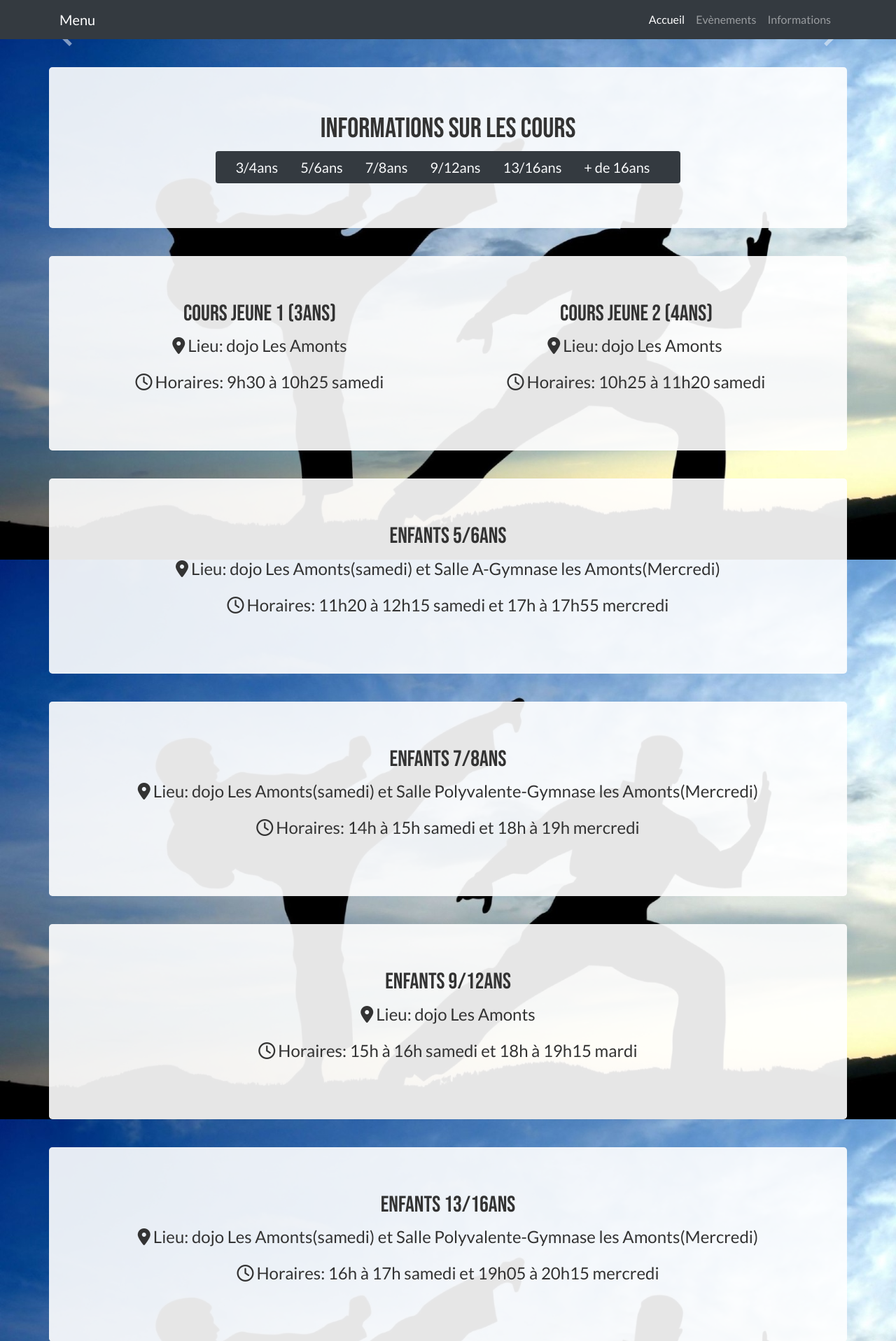
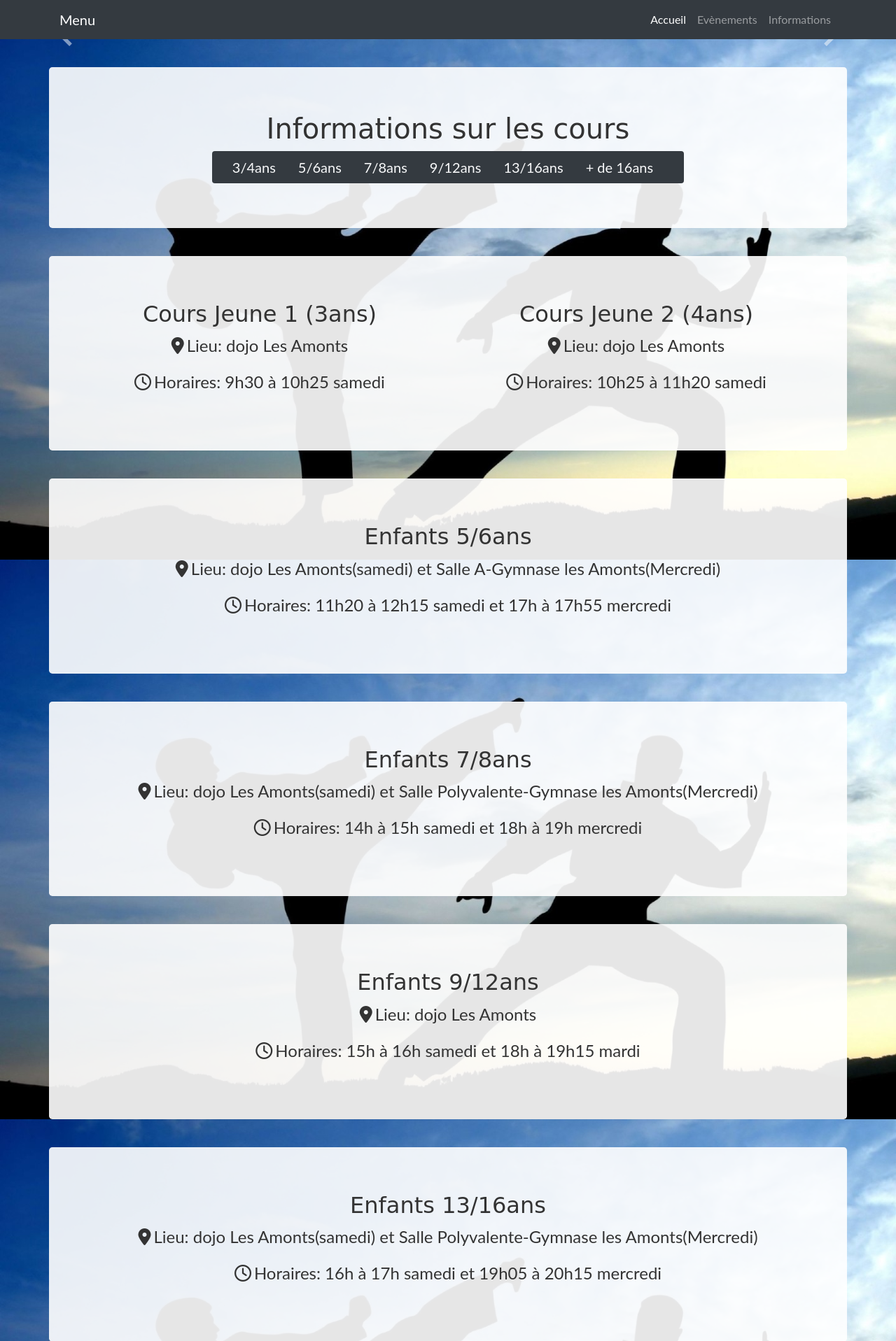
Before and after one commit to SophieMurat/taekwondo, a PHP site: page / in a window 1280 px wide. Shown: the top 1917 px of the page at 70% size. Run offline with PHP 8.4, Linux system fonts and the light colour scheme; data that the repository does not hold is empty; some libraries are stand-ins or nearby versions.

Commit message:
w3c checking

```diff
--- a/public/css/style.css
+++ b/public/css/style.css
@@ -17,6 +17,7 @@ h1,h2{
 }
 p{
     font-size: 1.5rem;
+    overflow-wrap: break-word;
 }
 button #confirm .inactive{
     display: none !important;
--- a/public/css/style.min.css
+++ b/public/css/style.min.css
@@ -1 +1 @@
-*{font-family:Lato,sans-serif}body{background-color:#eef;color:#333;background:url(../img/fond2.jpg) no-repeat center center fixed;-webkit-background-size:cover;-moz-background-size:cover;background-size:cover;-o-background-size:cover;position:relative;padding-top:56px}h1,h2{font-family:'Bebas Neue',cursive}p{font-size:1.5rem}button #confirm .inactive{display:none!important}.jumbotron{margin-top:40px;background:rgba(255,255,255,.9)}.errorMsg{padding:10%}.carousel-item{max-height:600px!important}#events_responsive,#file_responsive{display:none}#error-message{display:none}@media screen and (max-width:1024px){.carousel-item{max-height:425px!important}}@media screen and (max-width:768px){.carousel-item{max-height:350px!important}#events_table tr,#file_adherent tr{display:flex;flex-direction:column}#events_responsive,#file_responsive{display:flex;flex-direction:column}#events_table thead,#file_adherent thead{display:none}.non_responsive{display:none}}@media screen and (max-width:575px){.carousel-item{max-height:275px!important}}@media screen and (max-width:425px){.carousel-item{max-height:210px!important}footer{margin:0!important}}@media screen and (max-width:375px){.carousel-item{max-height:180px!important}}@media screen and (max-width:320px){.carousel-item{max-height:160px!important}}
+*{font-family:Lato,sans-serif}body{background-color:#eef;color:#333;background:url(../img/fond2.jpg) no-repeat center center fixed;-webkit-background-size:cover;-moz-background-size:cover;background-size:cover;-o-background-size:cover;position:relative;padding-top:56px}h1,h2{font-family:'Bebas Neue',cursive}p{font-size:1.5rem;overflow-wrap:break-word}button #confirm .inactive{display:none!important}.jumbotron{margin-top:40px;background:rgba(255,255,255,.9)}.errorMsg{padding:10%}.carousel-item{max-height:600px!important}#events_responsive,#file_responsive{display:none}#error-message{display:none}@media screen and (max-width:1024px){.carousel-item{max-height:425px!important}}@media screen and (max-width:768px){.carousel-item{max-height:350px!important}#events_table tr,#file_adherent tr{display:flex;flex-direction:column}#events_responsive,#file_responsive{display:flex;flex-direction:column}#events_table thead,#file_adherent thead{display:none}.non_responsive{display:none}}@media screen and (max-width:575px){.carousel-item{max-height:275px!important}}@media screen and (max-width:425px){.carousel-item{max-height:210px!important}footer{margin:0!important}}@media screen and (max-width:375px){.carousel-item{max-height:180px!important}}@media screen and (max-width:320px){.carousel-item{max-height:160px!important}}
--- a/view/eventsView.php
+++ b/view/eventsView.php
@@ -10,7 +10,7 @@
             <h2 class="post-title">
                 <?php echo htmlspecialchars($event->getTitle()) ?>
             </h2>
-            <p class="post-subtitle">
+            <p class="post-subtitle events">
                 <?php echo $event->getContent() ?>
                 <br/>
             </p>
--- a/view/homePageView.php
+++ b/view/homePageView.php
@@ -84,7 +84,7 @@
     </div>
     <div class="col-lg-6">
       <h2 class="col-lg-12">Cours Jeune 2 (4ans)</h2>
-      <p class="col-lg-12"><i class="fas fa-map-marker-alt"></i><span class="ml-1">Lieu: dojo Les Amonts<span class="ml-1"></p>
+      <p class="col-lg-12"><i class="fas fa-map-marker-alt"></i><span class="ml-1">Lieu: dojo Les Amonts</span></p>
       <p class="col-lg-12" id="enfant5"><i class="far fa-clock"></i><span class="ml-1">Horaires: 10h25 à 11h20 samedi</span></p>
     </div>
   </div>
--- a/view/template.php
+++ b/view/template.php
@@ -27,13 +27,13 @@
    <script src="https://code.jquery.com/jquery-3.3.1.slim.min.js" integrity="sha384-q8i/X+965DzO0rT7abK41JStQIAqVgRVzpbzo5smXKp4YfRvH+8abtTE1Pi6jizo" crossorigin="anonymous"></script>
    <script src="https://ajax.googleapis.com/ajax/libs/jquery/3.4.1/jquery.min.js"></script>
     <script src="https://stackpath.bootstrapcdn.com/bootstrap/4.3.1/js/bootstrap.min.js" integrity="sha384-JjSmVgyd0p3pXB1rRibZUAYoIIy6OrQ6VrjIEaFf/nJGzIxFDsf4x0xIM+B07jRM" crossorigin="anonymous"></script>
-    <link href="https://fonts.googleapis.com/css?family=Bebas+Neue|Lato&display=swap" rel="stylesheet">
     <link rel="stylesheet" href="https://stackpath.bootstrapcdn.com/bootstrap/4.3.1/css/bootstrap.min.css" integrity="sha384-ggOyR0iXCbMQv3Xipma34MD+dH/1fQ784/j6cY/iJTQUOhcWr7x9JvoRxT2MZw1T" crossorigin="anonymous">   <script src="https://stackpath.bootstrapcdn.com/bootstrap/4.4.1/js/bootstrap.min.js" integrity="sha384-wfSDF2E50Y2D1uUdj0O3uMBJnjuUD4Ih7YwaYd1iqfktj0Uod8GCExl3Og8ifwB6" crossorigin="anonymous"></script>
    <link rel="stylesheet" type="text/css" href="public/css/style.min.css">
-   <script type="text/javascript" src="https://cdn.tiny.cloud/1/dn4trgysuntk7bas8bgdxa3q66so7v8wygzx78ylg1fpc5iu/tinymce/5/tinymce.min.js" referrerpolicy="origin"></script>
+   <script src="https://cdn.tiny.cloud/1/dn4trgysuntk7bas8bgdxa3q66so7v8wygzx78ylg1fpc5iu/tinymce/5/tinymce.min.js" referrerpolicy="origin"></script>
     <script>
     tinymce.init({
-    selector: '#event_content'
+    selector: '#event_content',
+    height: "400"
   });
   </script>
   <script src="https://kit.fontawesome.com/47f045115e.js" crossorigin="anonymous"></script>
```
